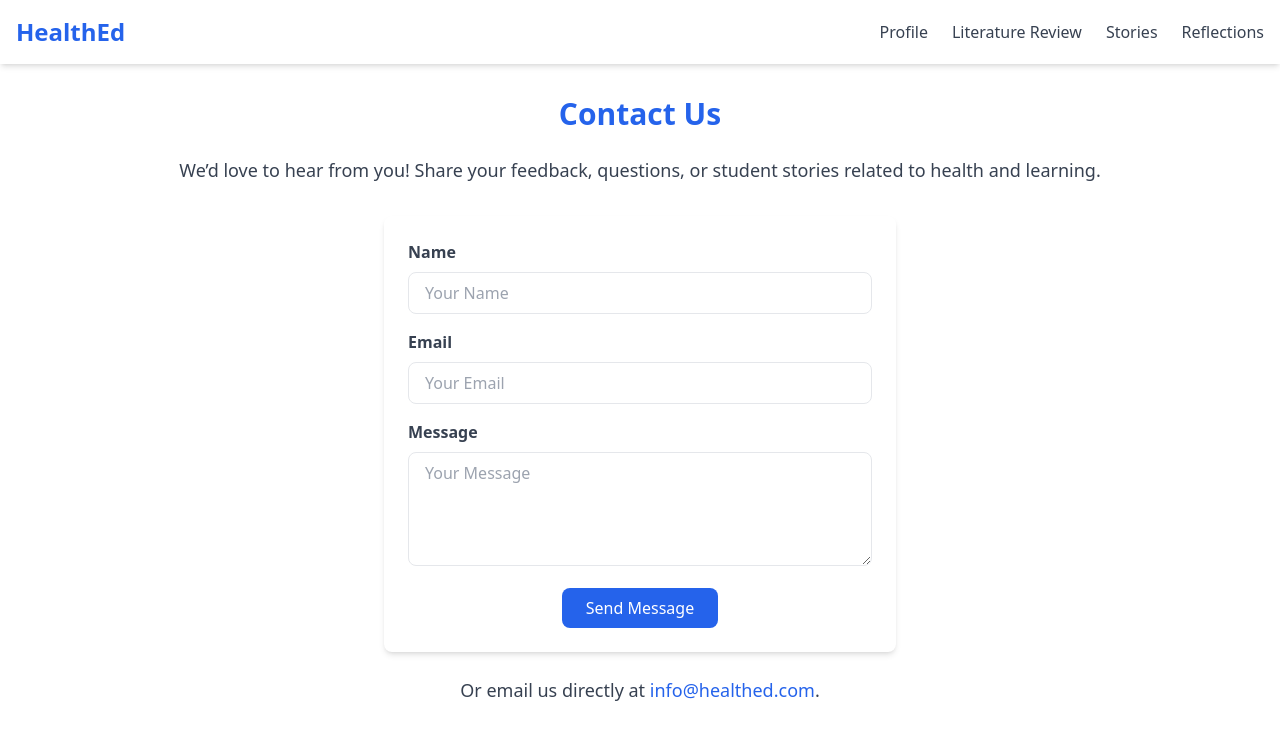
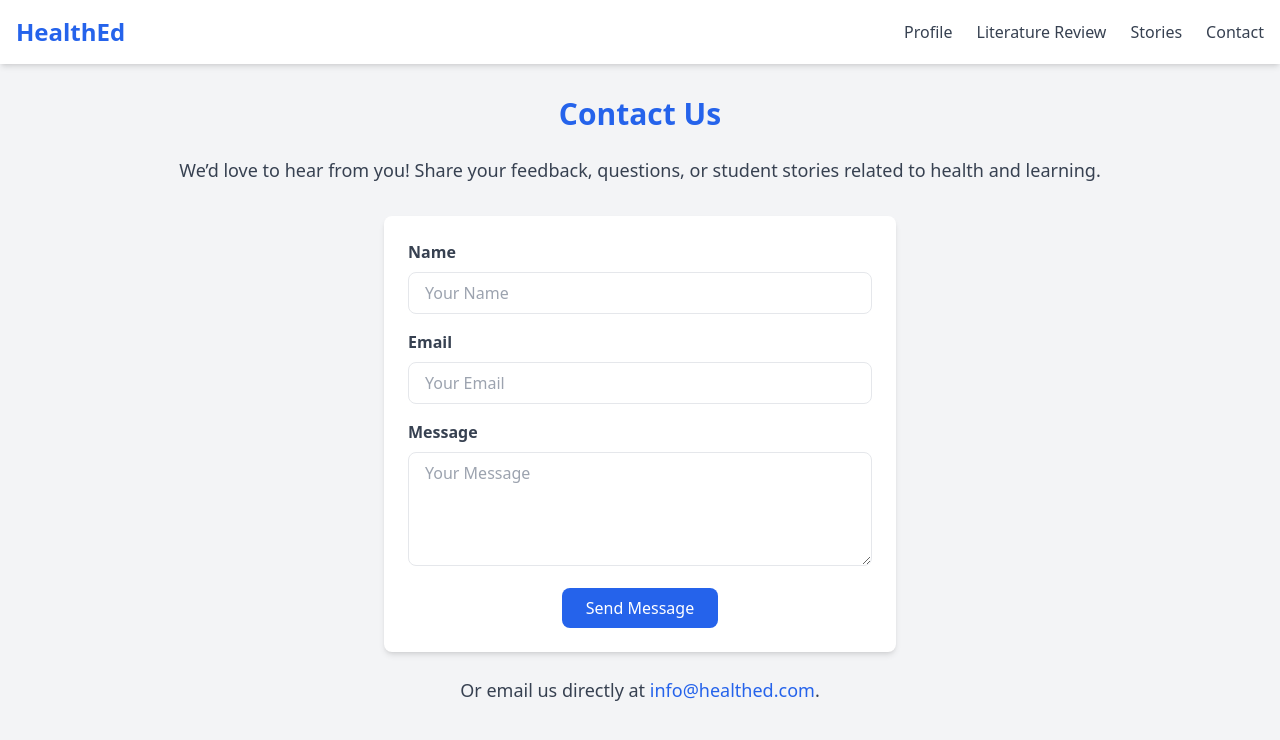
Before and after one commit to klaus-ndivo/student-health, a plain HTML site: page contact.html in a window 1280 px wide. Drawn offline with nearby package versions, Linux system fonts and the light colour scheme.

Commit message:
Update: Edited site content and layout

```diff
--- a/contact.html
+++ b/contact.html
@@ -3,11 +3,11 @@
 <head>
     <meta charset="UTF-8">
     <meta name="viewport" content="width=device-width, initial-scale=1.0">
+    <title>Contact Us</title>
+    <script src="https://cdn.tailwindcss.com"></script>
     <link rel="stylesheet" href="style.css">
-    <script src="https://cdn.tailwindcss.com"></script>
-    <title>Contact Us</title>
 </head>
-<body>
+<body class="bg-gray-100">
     <nav class="bg-white shadow-md">
         <div class="container mx-auto px-4 py-4 flex justify-between items-center">
             <!-- Logo -->
@@ -17,7 +17,7 @@
                 <li><a href="profile.html" class="text-gray-700 hover:text-blue-600 transition">Profile</a></li>
                 <li><a href="literature-review.html" class="text-gray-700 hover:text-blue-600 transition">Literature Review</a></li>
                 <li><a href="stories.html" class="text-gray-700 hover:text-blue-600 transition">Stories</a></li>
-                <li><a href="contact.html" class="text-gray-700 hover:text-blue-600 transition">Reflections</a></li>
+                <li><a href="contact.html" class="text-gray-700 hover:text-blue-600 transition">Contact</a></li>
             </ul>
             <!-- Mobile Menu Button -->
             <button id="menu-btn" class="block md:hidden text-gray-700 focus:outline-none">
@@ -32,7 +32,7 @@
                 <li><a href="profile.html" class="block text-gray-700 hover:text-blue-600 transition">Profile</a></li>
                 <li><a href="literature-review.html" class="block text-gray-700 hover:text-blue-600 transition">Literature Review</a></li>
                 <li><a href="stories.html" class="block text-gray-700 hover:text-blue-600 transition">Stories</a></li>
-                <li><a href="contact.html" class="block text-gray-700 hover:text-blue-600 transition">Reflections</a></li>
+                <li><a href="contact.html" class="block text-gray-700 hover:text-blue-600 transition">Contact</a></li>
             </ul>
         </div>
     </nav>
@@ -44,7 +44,7 @@
             We’d love to hear from you! Share your feedback, questions, or student stories related to health and learning.
         </p>
         <div class="max-w-lg mx-auto bg-white shadow-md rounded-lg p-6">
-            <form action="#" method="POST">
+            <form action="https://formspree.io/f/YOUR_FORM_ID" method="POST">
                 <!-- Name Field -->
                 <div class="mb-4">
                     <label for="name" class="block text-gray-700 font-semibold mb-2">Name</label>
```
Also changed, not shown: index.html (+1 -3 lines).
